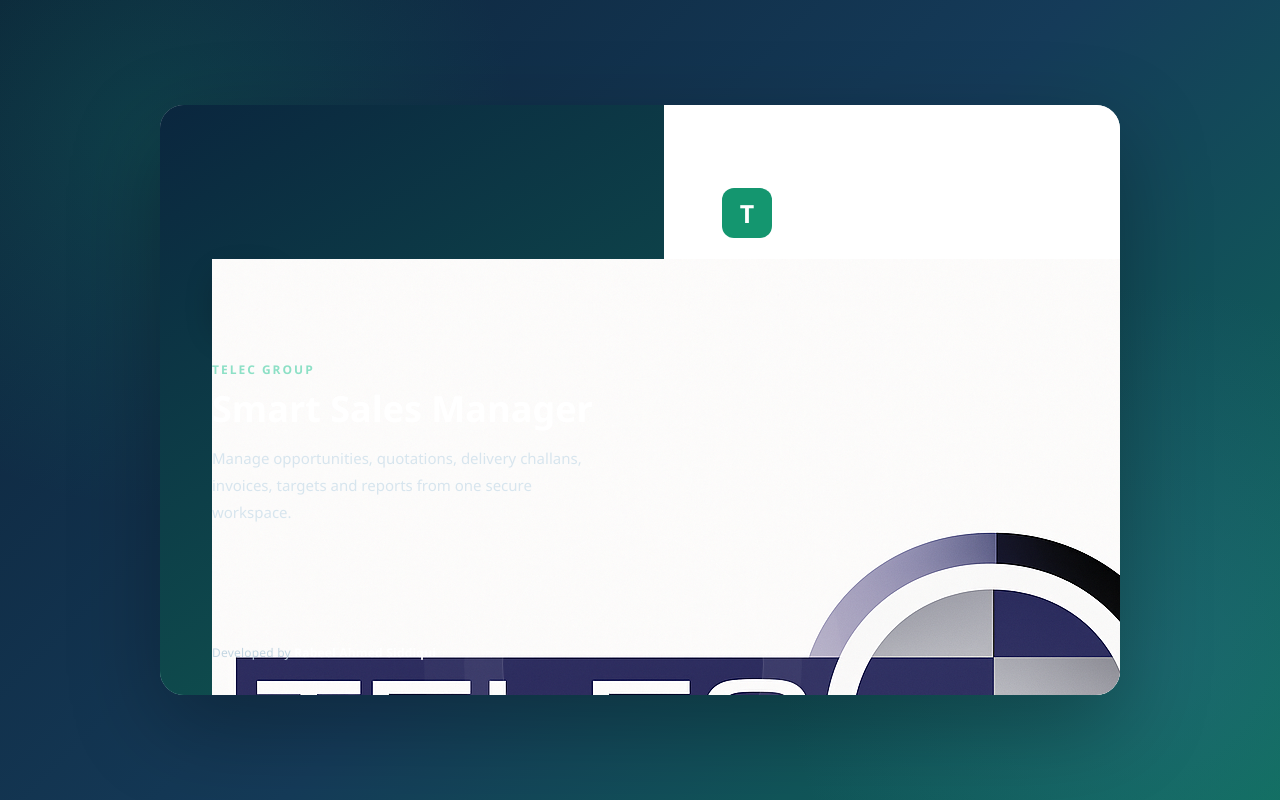
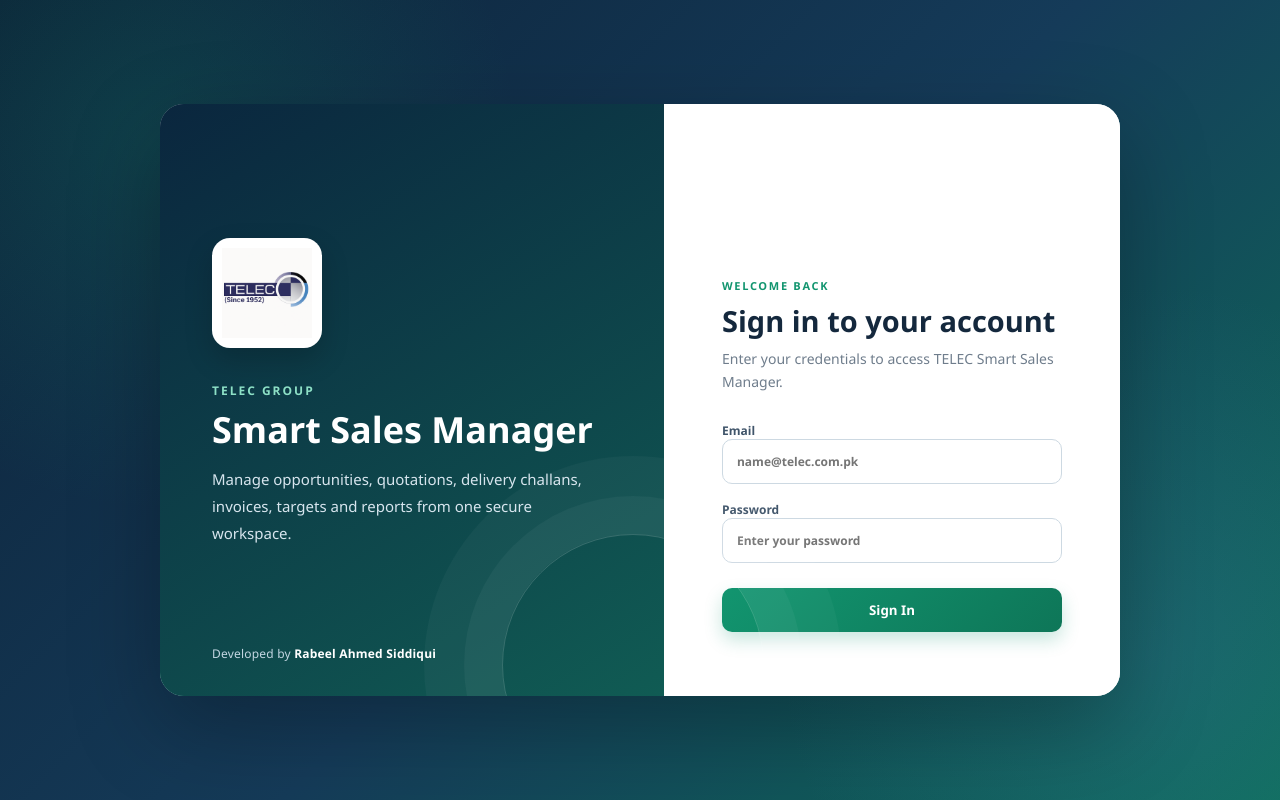
Before and after one commit to Rabeel123456/telec-smart-sales-manager, a React (Vite) app: page / in a window 1280 px wide. Built offline with nearby package versions, Linux system fonts and the light colour scheme; no server answers.

Commit message:
Update styles.css

```diff
--- a/src/styles.css
+++ b/src/styles.css
@@ -272,3 +272,42 @@
   .sidebar{width:210px}
   .main{margin-left:210px;width:calc(100% - 210px);padding:25px 20px}
 }
+
+.telec-login-logo{
+    width:90px;
+    height:90px;
+    object-fit:contain;
+}
+
+.telec-login-logo-small{
+    width:70px;
+    height:70px;
+    object-fit:contain;
+}
+
+.telec-sidebar-logo{
+    width:52px;
+    height:52px;
+    object-fit:contain;
+}
+
+.brand-logo,
+.login-logo,
+.login-brand-mark{
+    display:flex;
+    justify-content:center;
+    align-items:center;
+    background:#fff;
+}
+
+.login-brand-mark{
+    width:110px;
+    height:110px;
+    border-radius:18px;
+}
+
+.login-logo{
+    width:90px;
+    height:90px;
+    border-radius:18px;
+}
```
